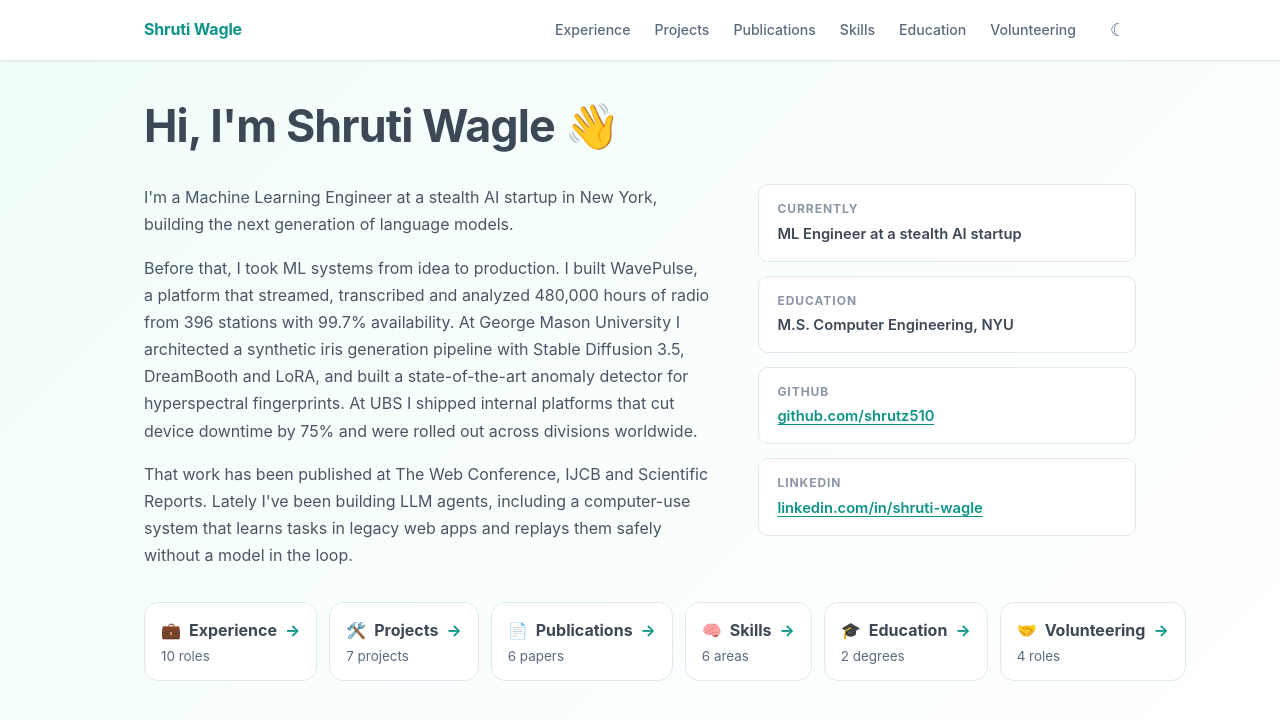
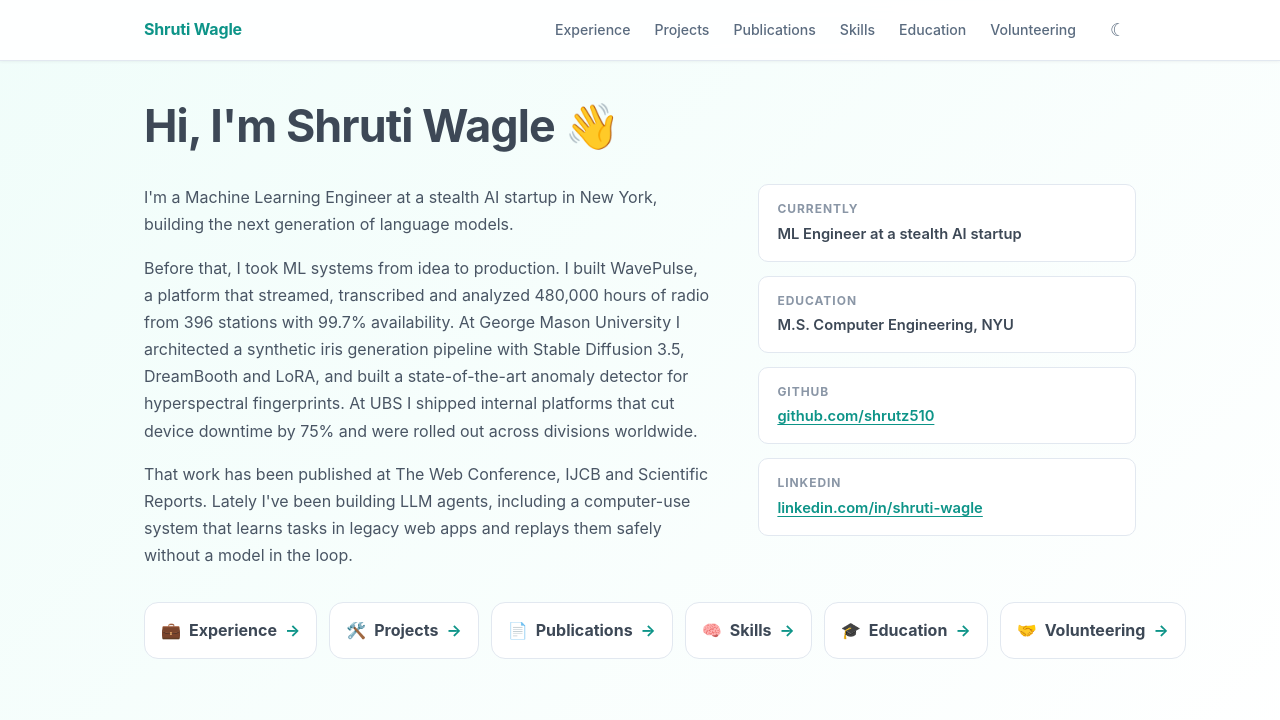
Before and after one commit to shrutz510/shrutz510.github.io, a React (Vite) app: page / in a window 1280 px wide. Shown: the top 720 px of the page. Built offline with nearby package versions, Linux system fonts and the light colour scheme.

Commit message:
Remove counts from home-page section cards

```diff
--- a/src/components/Home.jsx
+++ b/src/components/Home.jsx
@@ -16,7 +16,6 @@ const Home = () => (
               {section.label}
               <span className="section-card-arrow">→</span>
             </span>
-            <span className="section-card-summary">{section.summary}</span>
           </a>
         ))}
       </div>
--- a/src/index.css
+++ b/src/index.css
@@ -279,12 +279,6 @@ ul {
 
 .section-card:hover .section-card-arrow {
   transform: translateX(3px);
-}
-
-.section-card-summary {
-  font-size: 0.84rem;
-  line-height: 1.5;
-  color: var(--muted);
 }
 
 /* ── About ── */
--- a/src/sections.js
+++ b/src/sections.js
@@ -4,7 +4,6 @@ import Education from './components/Education';
 import Publications from './components/Publications';
 import Projects from './components/Projects';
 import Volunteering from './components/Volunteering';
-import { experience, education, publications, projects, skills, volunteering } from './data/portfolio';
 
 // Section pages: drive the nav, the home-page cards and routing.
 const sections = [
@@ -12,42 +11,36 @@ const sections = [
     id: 'experience',
     label: 'Experience',
     icon: '💼',
-    summary: `${experience.length} roles`,
     Component: Experience,
   },
   {
     id: 'projects',
     label: 'Projects',
     icon: '🛠️',
-    summary: `${projects.length} projects`,
     Component: Projects,
   },
   {
     id: 'publications',
     label: 'Publications',
     icon: '📄',
-    summary: `${publications.length} papers`,
     Component: Publications,
   },
   {
     id: 'skills',
     label: 'Skills',
     icon: '🧠',
-    summary: `${skills.length} areas`,
     Component: Skills,
   },
   {
     id: 'education',
     label: 'Education',
     icon: '🎓',
-    summary: `${education.length} degrees`,
     Component: Education,
   },
   {
     id: 'volunteering',
     label: 'Volunteering',
     icon: '🤝',
-    summary: `${volunteering.length} roles`,
     Component: Volunteering,
   },
 ];
```
